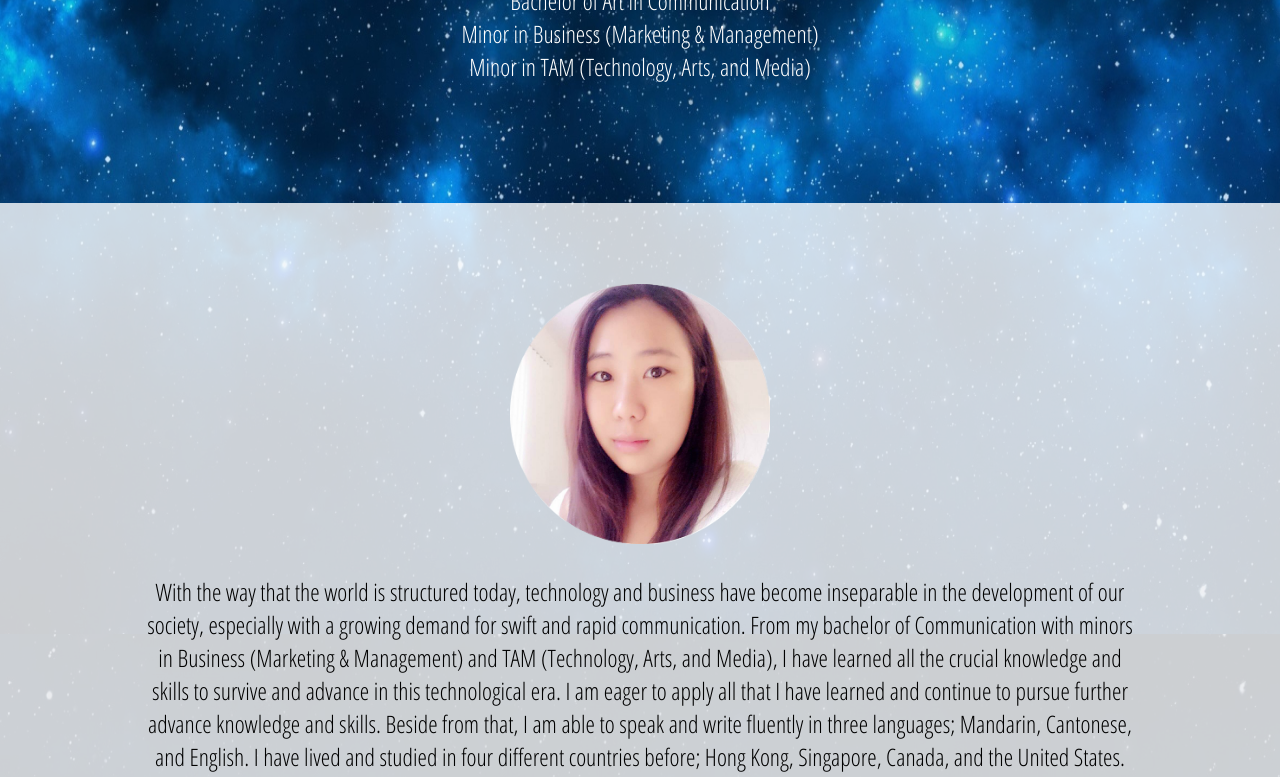
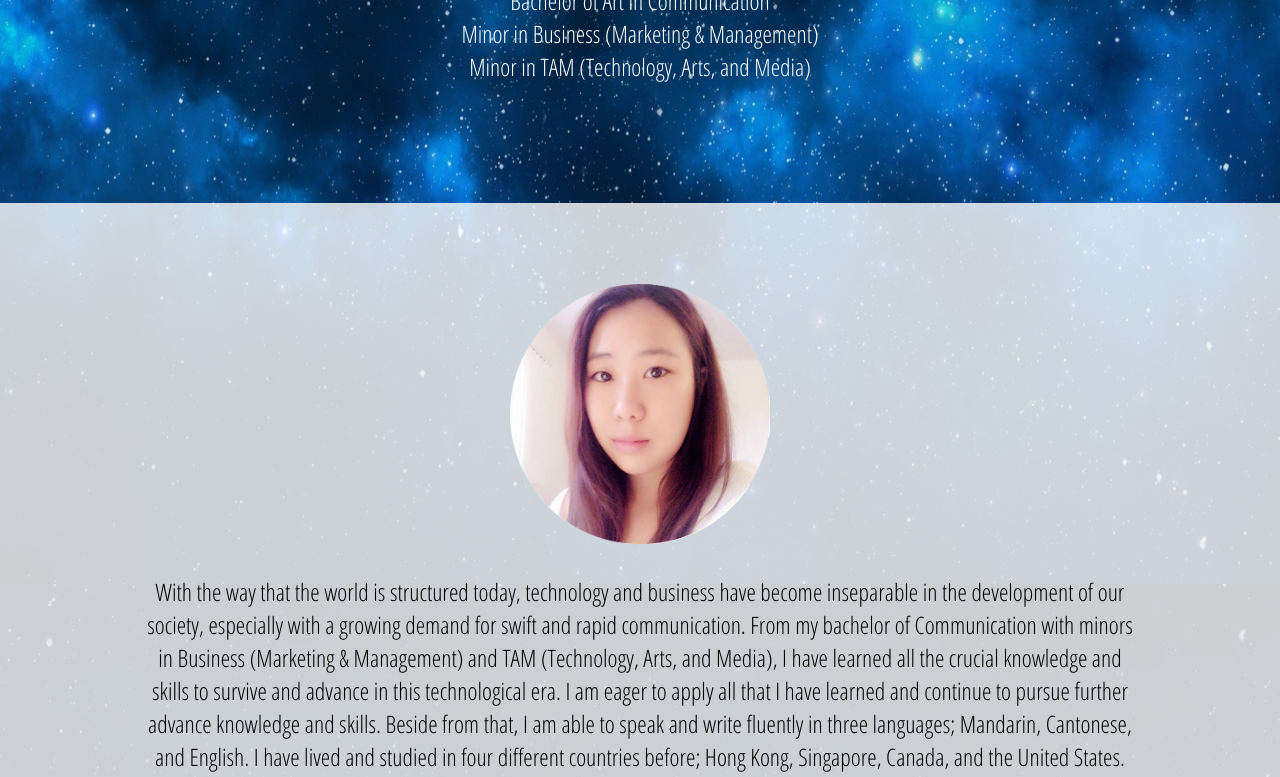
Before and after one commit to karencheung/karencheung.github.com, a plain HTML site: page index.html in a window 1280 px wide. Shown: the part 466-1243 px from the top of the page. Drawn offline with nearby package versions, Linux system fonts and the light colour scheme.

Commit message:
Update portfoliostyle.css

```diff
--- a/portfoliostyle.css
+++ b/portfoliostyle.css
@@ -20,7 +20,7 @@
 
 body {
 	background: url("https://karencheung.github.io/images/bk1.jpg");
-	background-size: 1400px 1100px ;
+	background-size: 1400px 1050px ;
 	background-attachment: fixed;
 	background-position: center top;
 	font-size: 18pt;
```
